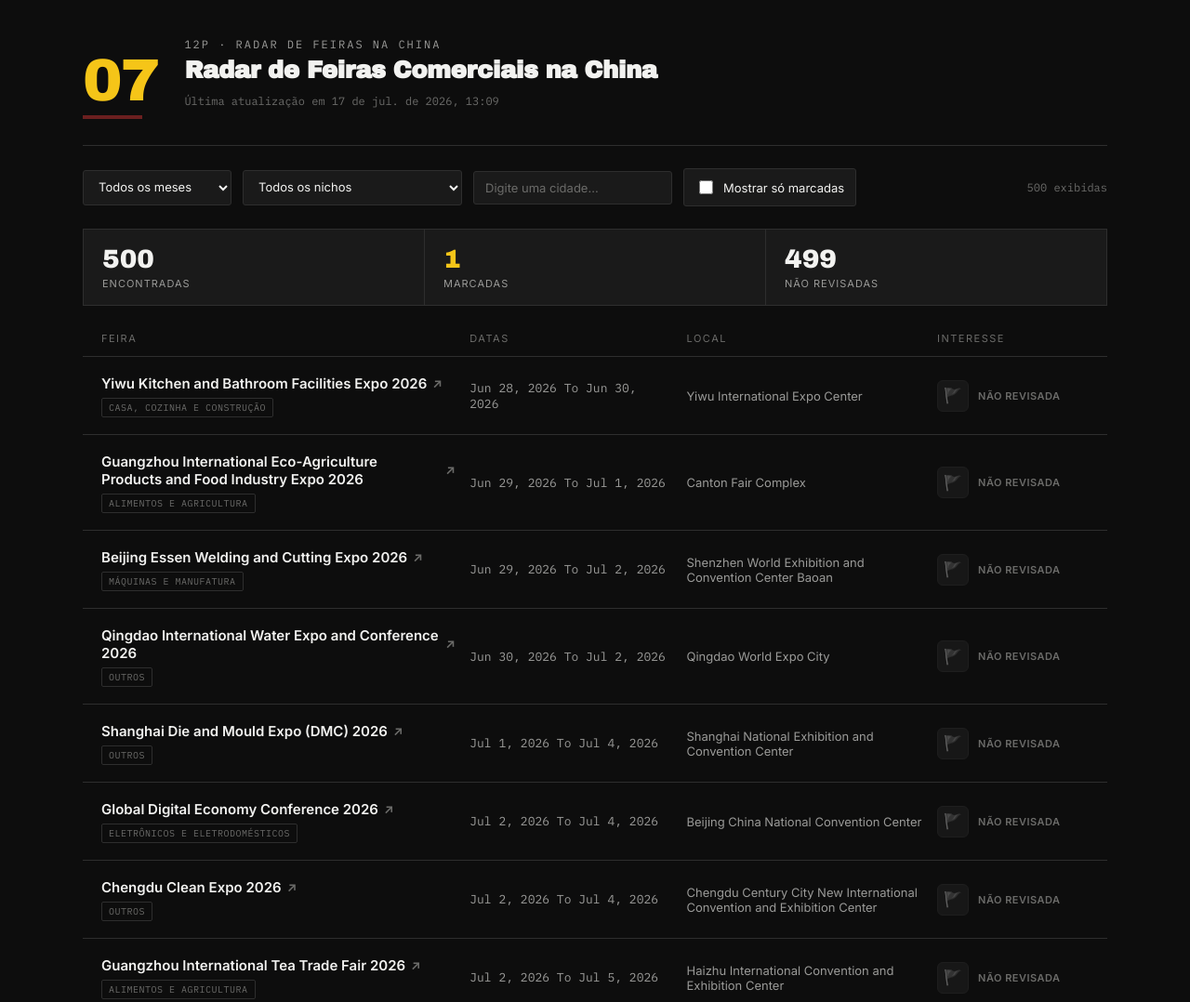
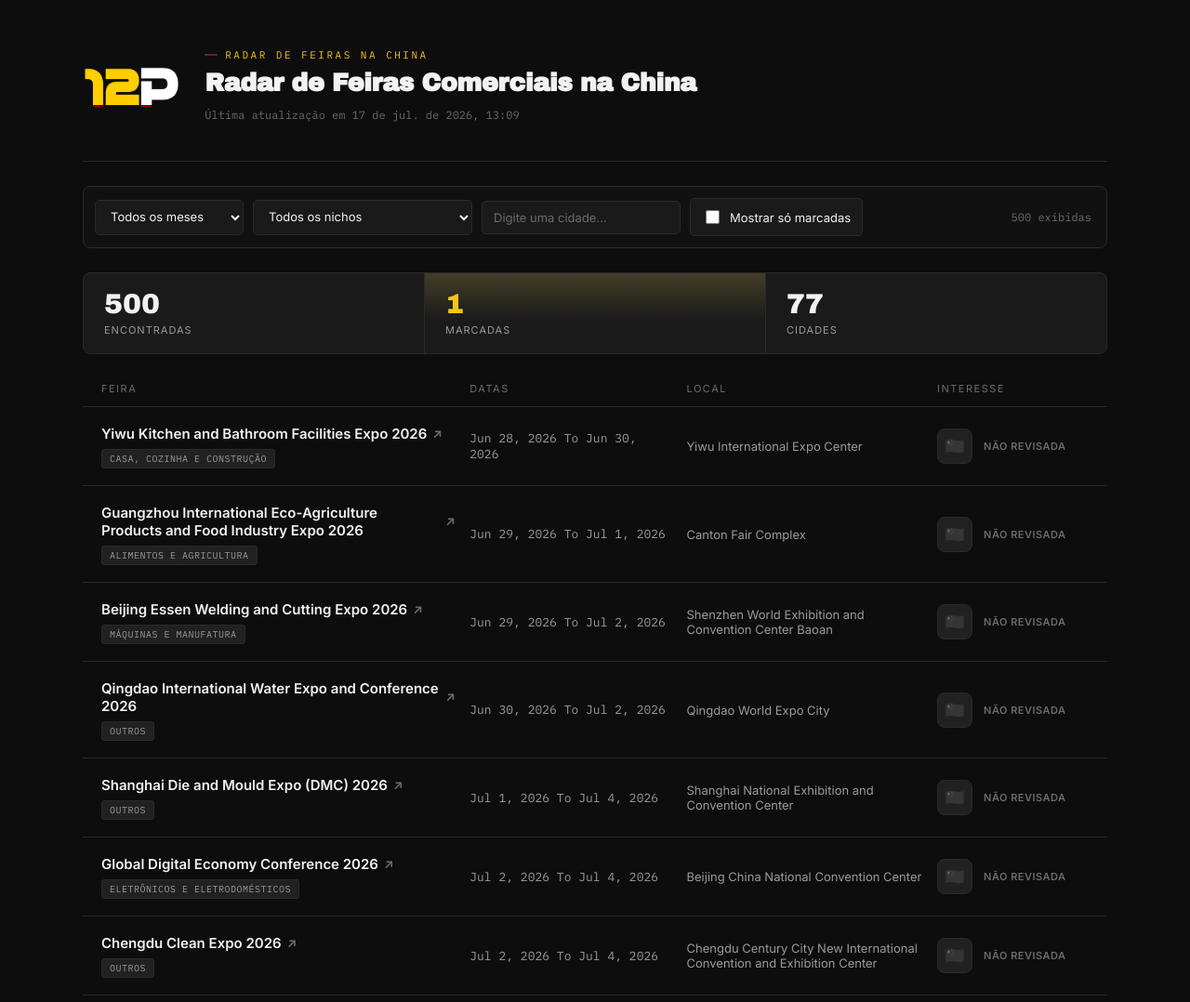
Before and after one commit to KairosJG/EXPOLUME-FETCH, a plain HTML site: page index.html in a window 1280 px wide. Shown: the top 1078 px of the page at 93% size. Drawn offline with Linux system fonts and the light colour scheme.

Commit message:
Update dashboard with filters

```diff
--- a/index.html
+++ b/index.html
@@ -8,40 +8,51 @@
 <link href="https://fonts.googleapis.com/css2?family=Archivo+Black&family=Inter:wght@400;500;600;700&family=IBM+Plex+Mono:wght@400;600&display=swap" rel="stylesheet">
 <style>
   :root {
-    --bg: #0D0D0D; --panel: #1A1A1A; --panel-alt: #212121; --hairline: #2E2E2E;
-    --yellow: #F5C518; --maroon: #6B1F1F; --text: #F2F2F0; --text-dim: #9A9A98; --text-faint: #6B6B69;
+    --bg: #0D0D0D; --bg-soft: #111111; --panel: #1A1A1A; --panel-alt: #212121; --hairline: #2A2A2A;
+    --yellow: #F5C518; --yellow-soft: rgba(245, 197, 24, 0.12); --maroon: #6B1F1F;
+    --text: #F2F2F0; --text-dim: #9A9A98; --text-faint: #6B6B69;
   }
   * { box-sizing: border-box; }
-  body { margin: 0; background: var(--bg); color: var(--text); font-family: 'Inter', sans-serif; -webkit-font-smoothing: antialiased; }
+  body {
+    margin: 0; color: var(--text); font-family: 'Inter', sans-serif; -webkit-font-smoothing: antialiased;
+    background: radial-gradient(1100px 500px at 15% -10%, #1c1a10 0%, transparent 60%), var(--bg);
+  }
   a { color: inherit; }
-  .wrap { max-width: 1150px; margin: 0 auto; padding: 40px 24px 80px; }
+  .wrap { max-width: 1150px; margin: 0 auto; padding: 44px 24px 90px; }
 
-  .header { display: flex; align-items: flex-end; gap: 28px; flex-wrap: wrap; border-bottom: 1px solid var(--hairline); padding-bottom: 28px; margin-bottom: 24px; }
-  .month-tile { line-height: 0.85; }
-  .month-tile .num { font-family: 'Archivo Black', sans-serif; font-size: 64px; color: var(--yellow); letter-spacing: -2px; }
-  .month-tile .rule { height: 4px; width: 64px; background: var(--maroon); margin-top: 10px; }
+  .header { display: flex; align-items: center; gap: 26px; flex-wrap: wrap; border-bottom: 1px solid var(--hairline); padding-bottom: 30px; margin-bottom: 26px; }
+  .logo { height: 58px; width: auto; display: block; }
   .header-text { flex: 1; min-width: 240px; }
-  .eyebrow { font-family: 'IBM Plex Mono', monospace; font-size: 12px; letter-spacing: 2px; text-transform: uppercase; color: var(--text-dim); margin: 0 0 6px; }
-  h1 { font-family: 'Archivo Black', sans-serif; font-size: 26px; margin: 0 0 8px; letter-spacing: -0.5px; }
+  .eyebrow {
+    font-family: 'IBM Plex Mono', monospace; font-size: 11px; letter-spacing: 2.5px; text-transform: uppercase;
+    color: var(--yellow); margin: 0 0 8px; display: inline-flex; align-items: center; gap: 8px;
+  }
+  .eyebrow::before { content: ""; width: 14px; height: 2px; background: var(--maroon); display: inline-block; }
+  h1 { font-family: 'Archivo Black', sans-serif; font-size: 27px; margin: 0 0 8px; letter-spacing: -0.5px; }
   .updated { font-family: 'IBM Plex Mono', monospace; font-size: 12px; color: var(--text-faint); }
 
-  .filters { display: flex; gap: 12px; flex-wrap: wrap; align-items: center; margin-bottom: 24px; }
+  .filters {
+    display: flex; gap: 10px; flex-wrap: wrap; align-items: center; margin-bottom: 26px;
+    background: var(--bg-soft); border: 1px solid var(--hairline); border-radius: 8px; padding: 12px;
+  }
   select, input[type="text"], .toggle {
     background: var(--panel); color: var(--text); border: 1px solid var(--hairline);
-    padding: 9px 12px; font-family: 'Inter', sans-serif; font-size: 13px; border-radius: 3px;
+    padding: 9px 12px; font-family: 'Inter', sans-serif; font-size: 13px; border-radius: 5px;
   }
-  select, input[type="text"] { cursor: pointer; min-width: 160px; }
+  select, input[type="text"] { cursor: pointer; min-width: 160px; transition: border-color 0.15s ease; }
+  select:hover, input[type="text"]:hover { border-color: #444; }
   input[type="text"] { cursor: text; }
   input[type="text"]::placeholder { color: var(--text-faint); }
   .toggle { display: flex; align-items: center; gap: 8px; cursor: pointer; user-select: none; }
   .toggle input { accent-color: var(--yellow); width: 15px; height: 15px; cursor: pointer; }
-  .result-count { font-family: 'IBM Plex Mono', monospace; font-size: 12px; color: var(--text-faint); margin-left: auto; }
+  .result-count { font-family: 'IBM Plex Mono', monospace; font-size: 12px; color: var(--text-faint); margin-left: auto; padding-right: 4px; }
 
-  .summary { display: grid; grid-template-columns: repeat(3, 1fr); gap: 1px; background: var(--hairline); border: 1px solid var(--hairline); margin-bottom: 28px; }
-  .stat { background: var(--panel); padding: 16px 20px; }
-  .stat .n { font-family: 'Archivo Black', sans-serif; font-size: 28px; color: var(--text); }
+  .summary { display: grid; grid-template-columns: repeat(3, 1fr); gap: 1px; background: var(--hairline); border: 1px solid var(--hairline); border-radius: 8px; overflow: hidden; margin-bottom: 30px; }
+  .stat { background: var(--panel); padding: 18px 22px; }
+  .stat .n { font-family: 'Archivo Black', sans-serif; font-size: 30px; color: var(--text); line-height: 1; }
+  .stat.flag { background: linear-gradient(180deg, var(--yellow-soft), var(--panel) 60%); }
   .stat.flag .n { color: var(--yellow); }
-  .stat .l { font-size: 11px; color: var(--text-dim); text-transform: uppercase; letter-spacing: 1px; margin-top: 4px; }
+  .stat .l { font-size: 11px; color: var(--text-dim); text-transform: uppercase; letter-spacing: 1px; margin-top: 6px; }
 
   .table-head { display: grid; grid-template-columns: 2.1fr 1.2fr 1.4fr 0.9fr; gap: 16px; padding: 0 20px 12px; font-size: 11px; letter-spacing: 1.5px; text-transform: uppercase; color: var(--text-faint); border-bottom: 1px solid var(--hairline); }
   .row { display: grid; grid-template-columns: 2.1fr 1.2fr 1.4fr 0.9fr; gap: 16px; padding: 18px 20px; border-bottom: 1px solid var(--hairline); align-items: center; transition: background 0.15s ease; }
@@ -50,23 +61,26 @@
   .fair-name:hover { color: var(--yellow); }
   .fair-name .arrow { font-size: 13px; color: var(--text-faint); }
   .niche-tag {
-    display: inline-block; margin-top: 6px; font-family: 'IBM Plex Mono', monospace; font-size: 10px;
-    letter-spacing: 0.5px; text-transform: uppercase; color: var(--text-faint);
-    border: 1px solid var(--hairline); border-radius: 2px; padding: 3px 7px;
+    display: inline-block; margin-top: 7px; font-family: 'IBM Plex Mono', monospace; font-size: 10px;
+    letter-spacing: 0.5px; text-transform: uppercase; color: var(--text-dim);
+    border: 1px solid var(--hairline); background: var(--panel-alt); border-radius: 3px; padding: 3px 8px;
   }
   .dates, .venue { font-family: 'IBM Plex Mono', monospace; font-size: 13px; color: var(--text-dim); }
   .venue { font-family: 'Inter', sans-serif; }
 
-  .interest-cell { display: flex; align-items: center; gap: 10px; }
+  .interest-cell { display: flex; align-items: center; gap: 12px; }
   .flag-btn {
-    background: var(--panel-alt); border: 1px solid var(--hairline); border-radius: 6px;
-    width: 34px; height: 34px; display: flex; align-items: center; justify-content: center;
-    cursor: pointer; font-size: 16px; flex-shrink: 0; transition: transform 0.1s ease, border-color 0.15s ease;
-    filter: grayscale(1) opacity(0.5);
+    background: var(--panel-alt); border: 1px solid var(--hairline); border-radius: 8px;
+    width: 38px; height: 38px; display: flex; align-items: center; justify-content: center;
+    cursor: pointer; flex-shrink: 0; transition: transform 0.12s ease, border-color 0.15s ease, background 0.15s ease;
+    padding: 0;
   }
-  .flag-btn:hover { transform: scale(1.08); }
-  .flag-btn.official { background: var(--yellow); border-color: var(--yellow); filter: none; }
-  .flag-btn.draft { border-color: var(--yellow); border-style: dashed; filter: none; opacity: 0.9; }
+  .flag-btn img { width: 20px; height: 20px; object-fit: contain; filter: grayscale(1) opacity(0.45); transition: filter 0.15s ease; }
+  .flag-btn:hover { transform: scale(1.08); border-color: #444; }
+  .flag-btn.official { background: var(--yellow-soft); border-color: var(--yellow); }
+  .flag-btn.official img { filter: none; }
+  .flag-btn.draft { border-color: var(--yellow); border-style: dashed; }
+  .flag-btn.draft img { filter: none; opacity: 0.85; }
   .interest-text { display: flex; flex-direction: column; gap: 2px; }
   .interest-label { font-size: 11px; font-weight: 600; letter-spacing: 0.5px; text-transform: uppercase; color: var(--text-faint); }
   .interest-label.on { color: var(--yellow); }
@@ -75,17 +89,17 @@
   .toast {
     position: fixed; bottom: 24px; left: 50%; transform: translateX(-50%) translateY(20px);
     background: var(--panel-alt); border: 1px solid var(--yellow); color: var(--text);
-    padding: 10px 18px; border-radius: 4px; font-size: 13px; font-family: 'Inter', sans-serif;
+    padding: 11px 20px; border-radius: 6px; font-size: 13px; font-family: 'Inter', sans-serif;
     opacity: 0; transition: opacity 0.2s ease, transform 0.2s ease; pointer-events: none; z-index: 10;
-    max-width: 90vw; text-align: center;
+    max-width: 90vw; text-align: center; box-shadow: 0 8px 24px rgba(0,0,0,0.4);
   }
   .toast.show { opacity: 1; transform: translateX(-50%) translateY(0); }
 
   .empty, .loading { padding: 60px 20px; text-align: center; color: var(--text-faint); font-family: 'IBM Plex Mono', monospace; font-size: 13px; }
-  footer { margin-top: 40px; font-size: 12px; color: var(--text-faint); font-family: 'IBM Plex Mono', monospace; }
+  footer { margin-top: 44px; font-size: 12px; color: var(--text-faint); font-family: 'IBM Plex Mono', monospace; line-height: 1.6; }
 
   @media (max-width: 780px) {
-    .month-tile .num { font-size: 48px; }
+    .logo { height: 44px; }
     .summary { grid-template-columns: repeat(3, 1fr); }
     .table-head { display: none; }
     .row { grid-template-columns: 1fr; gap: 6px; padding: 16px 4px; }
@@ -101,9 +115,9 @@
   <div class="wrap">
 
     <div class="header">
-      <div class="month-tile"><div class="num" id="monthNum">--</div><div class="rule"></div></div>
+      <img class="logo" src="assets/logo-12p.png" alt="Logo 12P" />
       <div class="header-text">
-        <p class="eyebrow">12P &middot; Radar de Feiras na China</p>
+        <p class="eyebrow">Radar de Feiras na China</p>
         <h1 id="pageTitle">Carregando&hellip;</h1>
         <p class="updated" id="updatedAt">Verificando última atualização&hellip;</p>
       </div>
@@ -121,7 +135,7 @@
     <div class="summary" id="summary">
       <div class="stat"><div class="n">&mdash;</div><div class="l">Encontradas</div></div>
       <div class="stat flag"><div class="n">&mdash;</div><div class="l">Marcadas</div></div>
-      <div class="stat"><div class="n">&mdash;</div><div class="l">Não revisadas</div></div>
+      <div class="stat"><div class="n">&mdash;</div><div class="l">Cidades</div></div>
     </div>
 
     <div class="table-head"><div>Feira</div><div>Datas</div><div>Local</div><div>Interesse</div></div>
@@ -143,8 +157,6 @@ let ALL_FAIRS = [];
 let DECISIONS = {};
 let DRAFTS = {};
 
-// ---- Classificação de nicho por palavras-chave no nome da feira ----
-// Ordem importa: a primeira categoria cuja palavra-chave aparecer no nome vence.
 const NICHE_RULES = [
   { key: "food-agro", label: "Alimentos e Agricultura", words: ["food","agri","agriculture","farm","seafood","meat","dairy","snack","drink","beverage","tea","coffee","fruit","vegetable","grain","sugar","ice cream","bakery","catering","nutrition","fisheries"] },
   { key: "home-build", label: "Casa, Cozinha e Construção", words: ["kitchen","bathroom","home","house","furniture","furnishing","building","construction","hardware","ceramic","sanitary","décor","decor","interior","real estate","architecture"] },
@@ -294,11 +306,16 @@ function applyFilters() {
 
 function renderSummary(fairs) {
   let flagged = 0;
-  fairs.forEach(f => { if (isFlagged(f)) flagged++; });
+  const cities = new Set();
+  fairs.forEach(f => {
+    if (isFlagged(f)) flagged++;
+    const c = guessCity(f.venue);
+    if (c) cities.add(c);
+  });
   document.getElementById('summary').innerHTML = `
     <div class="stat"><div class="n">${fairs.length}</div><div class="l">Encontradas</div></div>
     <div class="stat flag"><div class="n">${flagged}</div><div class="l">Marcadas</div></div>
-    <div class="stat"><div class="n">${fairs.length - flagged}</div><div class="l">Não revisadas</div></div>
+    <div class="stat"><div class="n">${cities.size}</div><div class="l">Cidades</div></div>
   `;
 }
 
@@ -311,7 +328,9 @@ function interestCellHTML(fair) {
   const safeUrl = (fair.url || '').replace(/'/g, "\\'");
   return `
     <div class="interest-cell">
-      <button class="flag-btn ${cls}" onclick="toggleFlag('${safeUrl}')" title="${label}">&#x1F6A9;</button>
+      <button class="flag-btn ${cls}" onclick="toggleFlag('${safeUrl}')" title="${label}">
+        <img src="assets/china-flag.png" alt="Bandeira da China" />
+      </button>
       <div class="interest-text">
         <span class="interest-label ${official || draft ? 'on' : ''}">${label}</span>
         ${d && d.note ? `<span class="note">${escapeHTML(d.note)}</span>` : ''}
@@ -362,9 +381,6 @@ async function init() {
   document.getElementById('pageTitle').textContent = 'Radar de Feiras Comerciais na China';
   document.getElementById('updatedAt').textContent = fmtUpdated(fairsData.last_updated);
 
-  const now = new Date();
-  document.getElementById('monthNum').textContent = String(now.getMonth() + 1).padStart(2, '0');
-
   populateFilterOptions();
 
   document.getElementById('monthFilter').addEventListener('change', applyFilters);
```
Also changed, not shown: assets/china-flag.png (added), assets/logo-12p.png (added).
